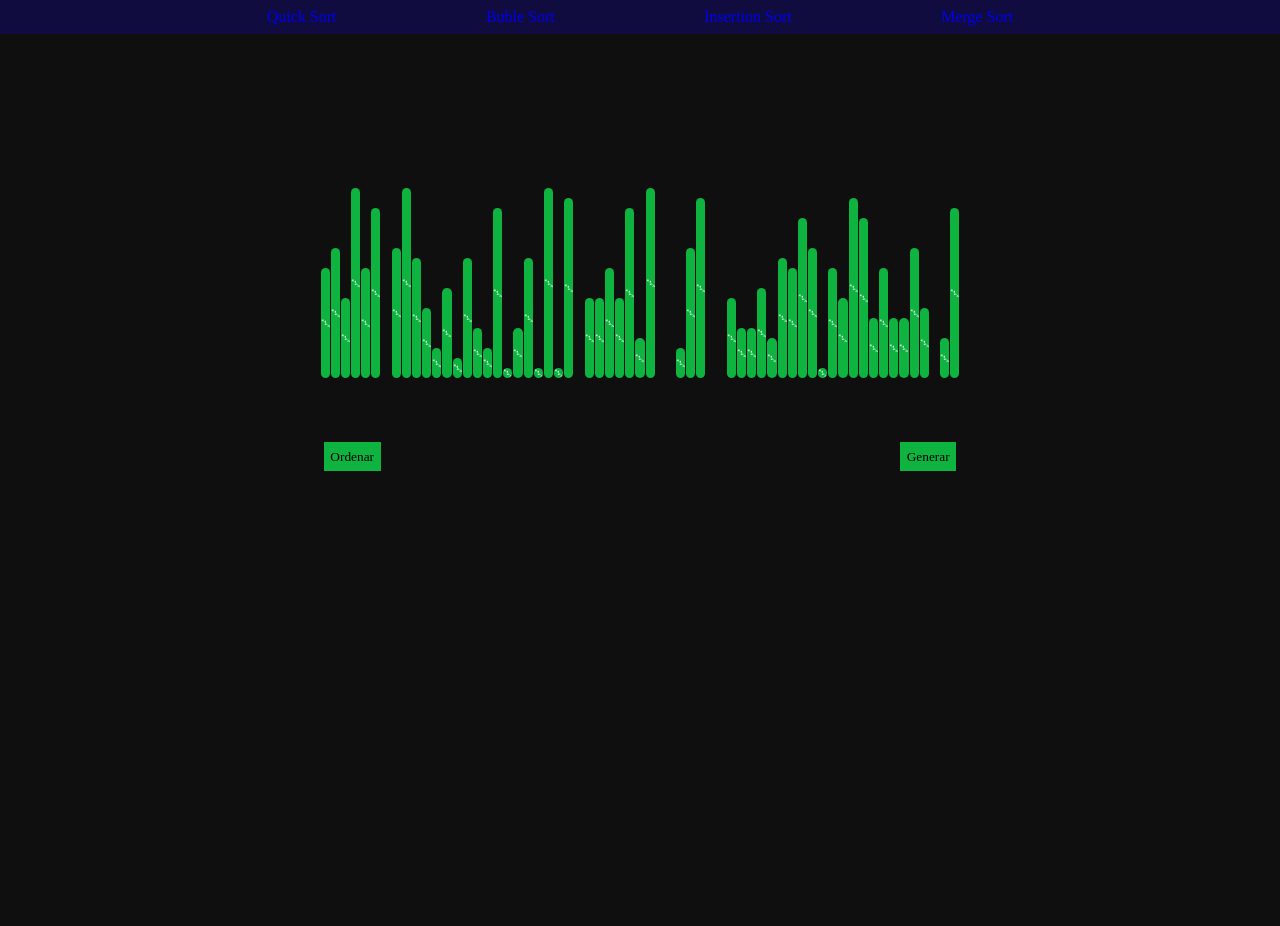
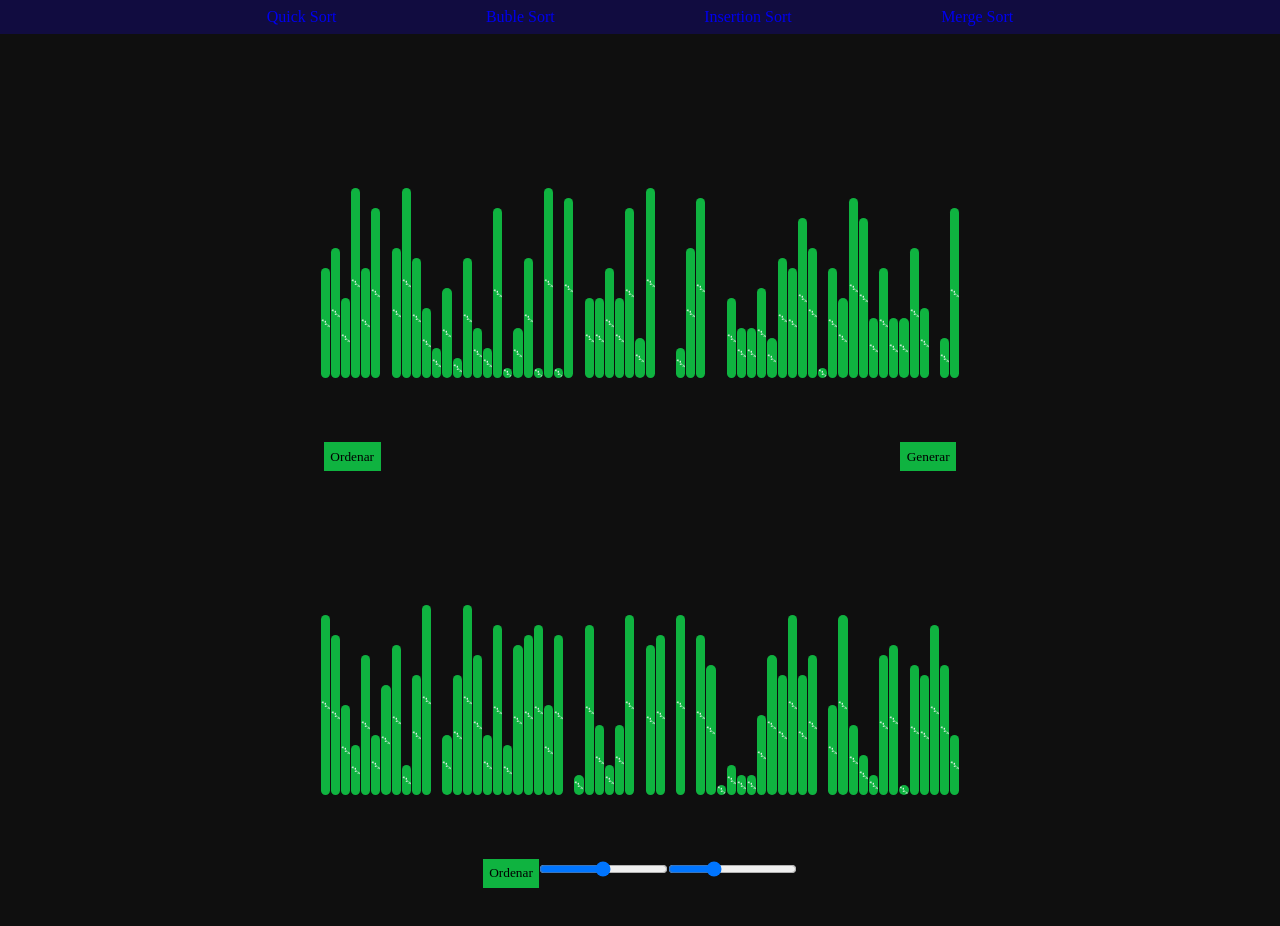
Before and after one commit to AlejoTabraj/algo-visualizador, a React (Create React App) app: page /mergesort in a window 1280 px wide. Shown: the top 926 px of the page. Before the commit the page ends 800 px from the top, so only its background shows below. Built offline with nearby package versions, Linux system fonts and the light colour scheme; a web font is replaced by a local one.

Commit message:
Almost finished

```diff
--- a/src/App.css
+++ b/src/App.css
@@ -25,7 +25,7 @@ body {
   max-width: 90%;
 }
 
-.line {
+.line, .line1 {
   background-color: rgb(15, 179, 64);
   border-radius: 2rem;
   color: #fff;
--- a/src/App.js
+++ b/src/App.js
@@ -13,6 +13,7 @@ import { InsertionSort } from './components/Algos/insertSort/InsertSort';
 import QuickSort from './components/quickSort/QuickSort';
 import QuickSortCircle from './components/quickSort/QuickSortCircle';
 import { InsertionSortCircle } from './components/Algos/insertSort/InsertionSortCircle';
+import { BetterMergeSort } from './components/MergeSort.js/BetterMergeSort';
 
 
 function App() {
@@ -39,6 +40,7 @@ function App() {
         </Route>
         <Route exact path="/mergesort">
         <MergeSort />
+        <BetterMergeSort />
         </Route>
       </Switch>
     </main>
--- a/src/components/Algos/bubleSort/BubleSortBarras.js
+++ b/src/components/Algos/bubleSort/BubleSortBarras.js
@@ -29,7 +29,7 @@ export const BubleSortBarras = () => {
       insideBuble(array);
       return setTimeout(() => {
         buble(array, i + 1);
-      }, ((array.length * 1.4) * range));
+      }, ((array.length * 1.7) * range));
     }
 
     useEffect(() => {
@@ -62,7 +62,7 @@ export const BubleSortBarras = () => {
         <button disabled={dis} onClick={e => { buble(arr); setDis(true)}}>Ordenar</button>
         <input disabled={dis} desctivado type='range' value={range} min={1} max={150} onChange={e=> setRange(e.target.value)}/>
 
-        <input disabled={dis} desctivado type='range' min={5} max={60} value={lines} onChange={e => setLines(e.target.value)} />
+        <input disabled={dis} desctivado type='range' min={20} max={60} value={lines} onChange={e => setLines(e.target.value)} />
         <button  onClick={ e => window.location.reload(!reload)}> Recargar </button>
         </section>
       </>
--- a/src/components/Algos/insertSort/InsertSort.js
+++ b/src/components/Algos/insertSort/InsertSort.js
@@ -1,12 +1,12 @@
-import React, { useState, useEffect } from 'react';
-import { GiBranchArrow } from 'react-icons/gi'
+import React, { useState, useEffect } from "react";
+import { GiBranchArrow } from "react-icons/gi";
 
 export const InsertionSort = () => {
   const [arr, setArr] = useState([]);
   const [index, setIndex] = useState([]);
   const [time, setTime] = useState(50);
   const [lines, setLines] = useState(63);
-
+  const [dis, setDis] = useState(false);
   useEffect(() => {
     let newArray = [];
     for (let i = 0; i < lines; i++) {
@@ -48,31 +48,35 @@ export const InsertionSort = () => {
               style={{
                 height: `${10 * element}px`,
                 width: `calc(100% / ${arr.length})`,
-                margin: '0 0.5px'
+                margin: "0 0.5px",
               }}
-              key={i + 'lol'}
-              className={`${i == index - 1 ? 'select2' : null}  line`}
+              key={i + "lol"}
+              className={`${i == index - 1 ? "select2" : null}  line`}
             />
           ))}
       </div>
       <section>
         <button
-          onClick={e => {
+          disabled={dis}
+          onClick={(e) => {
+            setDis(!dis);
             insert(arr, 1);
           }}
         >
           Ordenar
         </button>
         <input
-          onChange={e => setTime(e.target.value)}
-          type={'range'}
+          disabled={dis}
+          onChange={(e) => setTime(e.target.value)}
+          type={"range"}
           value={time}
           min="15"
           max="60"
         />
         <input
-          onChange={e => setLines(e.target.value)}
-          type={'range'}
+          disabled={dis}
+          onChange={(e) => setLines(e.target.value)}
+          type={"range"}
           value={lines}
           min="15"
           max="100"
@@ -80,4 +84,4 @@ export const InsertionSort = () => {
       </section>
     </>
   );
-}
+};
--- /dev/null
+++ b/src/components/MergeSort.js/BetterMergeSort.js
@@ -0,0 +1,157 @@
+import React, { useState, useEffect } from 'react';
+import { GiBranchArrow } from 'react-icons/gi';
+
+export const BetterMergeSort = () => {
+  const [arr, setArr] = useState([]);
+  const [time, setTime] = useState(50);
+  const [barras, setBarras] = useState(63);
+  const [finish, setFinish] = useState(false);
+  const [dis, setDis] = useState(false)
+
+  function animaciones(array) {
+    const animations = [];
+    if (array.length <= 1) {
+      return array;
+    }
+    const auxiliaryArray = array.slice();
+ betterMergeSortHelper(array, 0, array.length - 1, auxiliaryArray, animations);
+    return animations;
+  }
+
+  function betterMergeSortHelper(
+    mainArray,
+    startIdx,
+    endIdx,
+    auxiliaryArray,
+    animations
+  ) {
+    if (startIdx === endIdx) return;
+    const middleIdx = Math.floor((startIdx + endIdx) / 2);
+ betterMergeSortHelper(auxiliaryArray, startIdx, middleIdx, mainArray, animations);
+ betterMergeSortHelper(
+      auxiliaryArray,
+      middleIdx + 1,
+      endIdx,
+      mainArray,
+      animations
+    );
+    doMerge(mainArray, startIdx, middleIdx, endIdx, auxiliaryArray, animations);
+  }
+
+  function doMerge(
+    mainArray,
+    startIdx,
+    middleIdx,
+    endIdx,
+    auxiliaryArray,
+    animations
+  ) {
+    let k = startIdx;
+    let i = startIdx;
+    let j = middleIdx + 1;
+    while (i <= middleIdx && j <= endIdx) {
+      animations.push([i, j]);
+      animations.push([i, j]);
+      if (auxiliaryArray[i] <= auxiliaryArray[j]) {
+        animations.push([k, auxiliaryArray[i]]);
+        mainArray[k++] = auxiliaryArray[i++];
+      } else {
+        animations.push([k, auxiliaryArray[j]]);
+        mainArray[k++] = auxiliaryArray[j++];
+      }
+    }
+    while (i <= middleIdx) {
+      animations.push([i, i]);
+      animations.push([i, i]);
+      animations.push([k, auxiliaryArray[i]]);
+      mainArray[k++] = auxiliaryArray[i++];
+    }
+    while (j <= endIdx) {
+      animations.push([j, j]);
+      animations.push([j, j]);
+      animations.push([k, auxiliaryArray[j]]);
+      mainArray[k++] = auxiliaryArray[j++];
+    }
+  }
+  const betterMergeSort = () => {
+    const animations = animaciones(arr);
+    for (let i = 0; i < animations.length; i++) {
+      const arrayBars = document.getElementsByClassName('line1');
+      if(!arrayBars) break
+      const isColorChange = i % 3 !== 2;
+      if (isColorChange && arrayBars) {
+        const [barOneIdx, barTwoIdx] = animations[i];
+        const barOneStyle = arrayBars[barOneIdx].style;
+        const barTwoStyle = arrayBars[barTwoIdx].style;
+        const color = i % 3 === 0 ? '#e70707' : null;
+        setTimeout(() => {
+          barOneStyle.backgroundColor = color;
+          barTwoStyle.backgroundColor = color;
+        }, i * time);
+      } else {
+        setTimeout(() => {
+            if(arrayBars){
+
+          const [barOneIdx, newHeight] = animations[i];
+          const barOneStyle = arrayBars[barOneIdx].style;
+          barOneStyle.height = `${newHeight * 10}px`;
+            }
+        }, i * time);
+      }
+    }
+  };
+
+  useEffect(() => {
+    let newArray = [];
+    for (let i = 0; i < barras; i++) {
+      newArray.push(Math.floor(Math.random() * 20));
+    }
+    setArr([...newArray]);
+  }, [barras]);
+
+  return (
+    <>
+      <div className="cubes">
+        {arr.length &&
+          arr.map((element, i) => (
+            <GiBranchArrow
+              style={{
+                height: `${element * 10}px`,
+                width: `calc(100% / ${arr.length})`,
+                margin: '0 0.5px'
+              }}
+              key={i + 'lol'}
+              className={`${finish ? 'select2' : null} line1`}
+            />
+          ))}
+      </div>
+      <section>
+        <button
+        disabled={dis}
+          onClick={e => {
+         setDis(!dis)
+         betterMergeSort();
+          }}
+        >
+          Ordenar
+        </button>
+        <input
+          disabled={dis}
+          type="range"
+          onChange={e => setTime(e.target.value)}
+          min="1"
+          max="100"
+          value={time}
+        />
+        <input
+        disabled={dis}
+          type="range"
+          value={barras}
+          min="20"
+          max="150"
+          onChange={e => setBarras(e.target.value)}
+        />
+      </section>
+    </>
+  );
+}
--- a/src/components/MergeSort.js/MergeSort.js
+++ b/src/components/MergeSort.js/MergeSort.js
@@ -1,11 +1,11 @@
-import React, { useState, useEffect } from 'react';
-import { GiBranchArrow } from 'react-icons/gi'
+import React, { useState, useEffect } from "react";
+import { GiBranchArrow } from "react-icons/gi";
 
-export const  MergeSort = () => {
+export const MergeSort = () => {
   const [arr, setArr] = useState([]);
   const [index, setIndex] = useState([]);
-  const [change, setChange] = useState(true)
-
+  const [change, setChange] = useState(true);
+  const [dis, setDis] = useState(false);
 
   function flatten(arr) {
     const newArr = arr.reduce((acc, item) => {
@@ -95,23 +95,26 @@ export const  MergeSort = () => {
               style={{
                 height: `${10 * element}px`,
                 width: `calc(100% / ${arr.length})`,
-                margin: '0 0.5px'
+                margin: "0 0.5px",
               }}
-              key={i + 'lol'}
+              key={i + "lol"}
               className={`line`}
             />
           ))}
       </div>
-      <section className='s-around'>
+      <section className="s-around">
         <button
-          onClick={e => {
+          disabled={dis}
+          onClick={(e) => {
+            setDis(!dis);
             mergeSort(arr);
           }}
         >
           Ordenar
         </button>
         <button
-          onClick={e => {
+          disabled={dis}
+          onClick={(e) => {
             setChange(!change);
           }}
         >
@@ -120,4 +123,4 @@ export const  MergeSort = () => {
       </section>
     </>
   );
-}
+};
--- a/src/components/quickSort/QuickSort.js
+++ b/src/components/quickSort/QuickSort.js
@@ -8,7 +8,7 @@ export default function QuickSort() {
   const [lines, setLines] = useState(63);
   const [index, setIndex] = useState([]);
   const [pivo, setPivo] = useState([]);
-
+  const [dis, setDis] = useState(false)
   useEffect(() => {
     let newArray = [];
     for (let i = 0; i < lines; i++) {
@@ -93,13 +93,16 @@ export default function QuickSort() {
       </div>
       <section>
         <button
+        disabled={dis}
           onClick={e => {
+            setDis(!dis)
             quikSort(arr, 0, arr.length);
           }}
         >
           Ordenar
         </button>
         <input
+        disabled={dis}
           onChange={e => setTime(e.target.value)}
           type={'range'}
           value={time}
@@ -107,6 +110,7 @@ export default function QuickSort() {
           max="60"
         />
         <input
+        disabled={dis}
           onChange={e => setLines(e.target.value)}
           type={'range'}
           value={lines}
```
